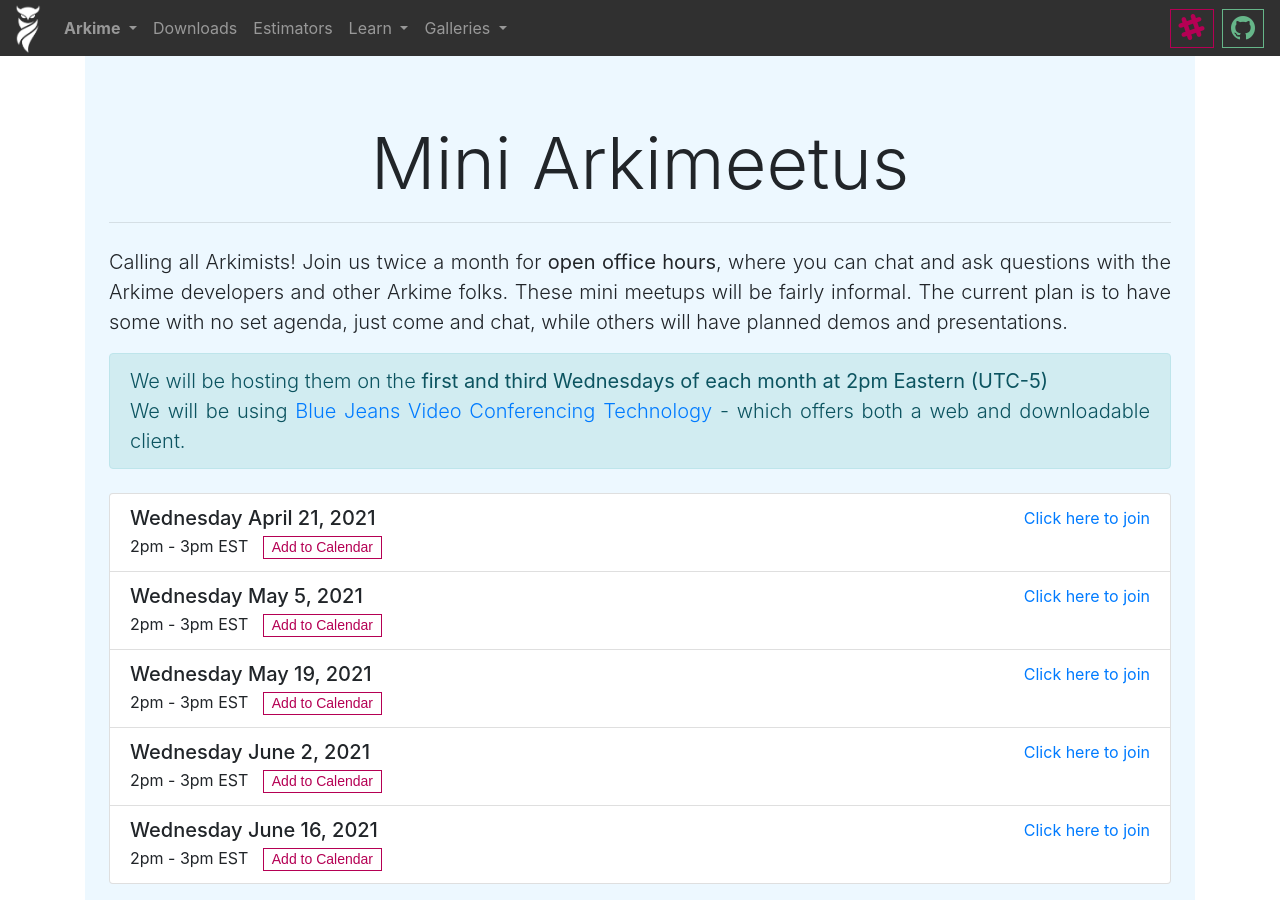
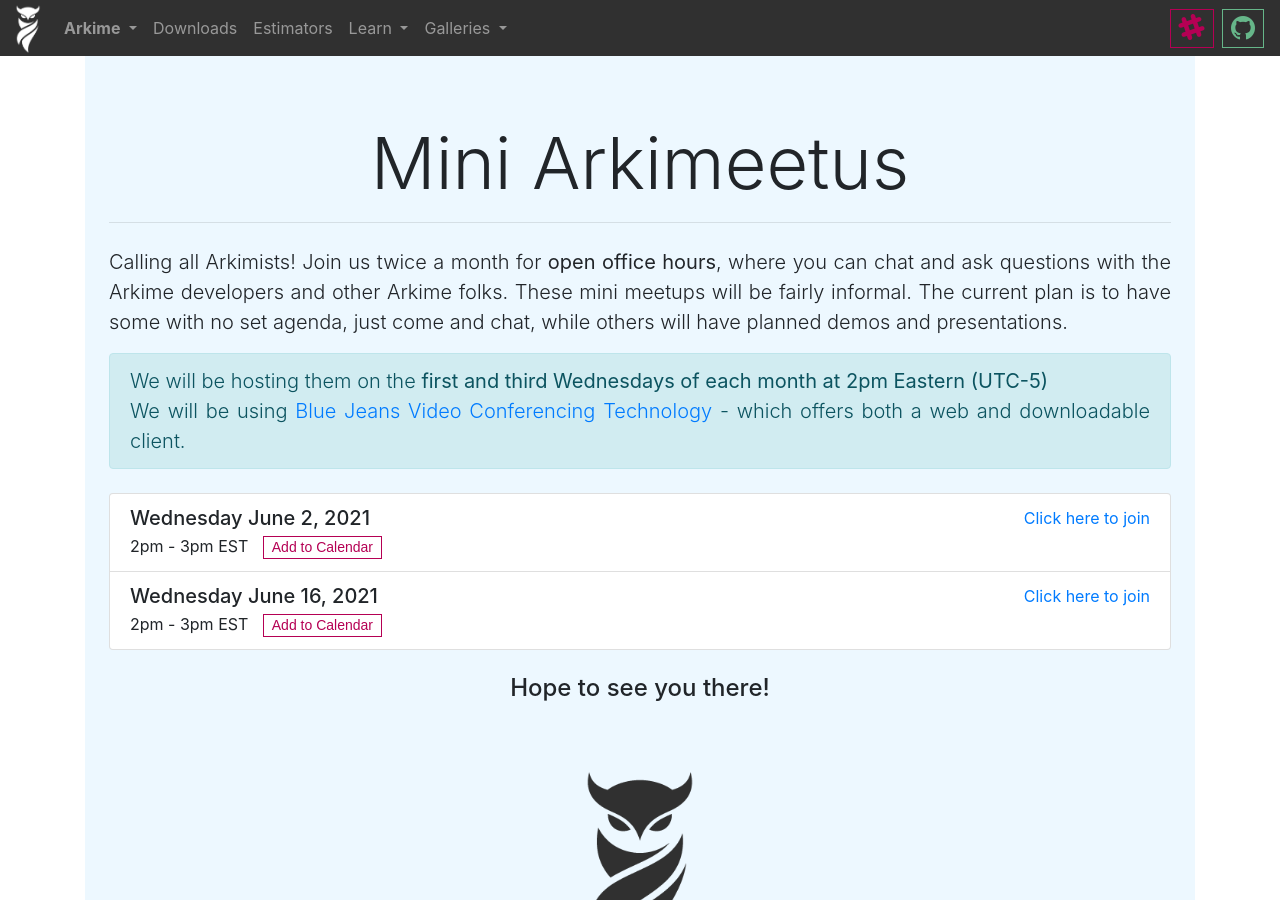
Before and after one commit to arkime/arkimeweb, a Jekyll site: the page built from mini-arkimeetus.html, in a window 1280 px wide and 900 px high. Built offline with Jekyll 4.4.1, drawn with Linux system fonts in a browser that asks for light colours.

Commit message:
add feedback survey and remove old office hours

```diff
--- a/mini-arkimeetus.html
+++ b/mini-arkimeetus.html
@@ -84,51 +84,6 @@
               <ul class="list-group">
                 <li class="list-group-item">
                   <div class="d-flex w-100 justify-content-between">
-                    <h5 class="mb-1">Wednesday April 21, 2021</h5>
-                    <a class="no-decoration" href="https://bluejeans.com/278053542">
-                      Click here to join
-                    </a>
-                  </div>
-                  2pm - 3pm EST
-                  <span title="Add to Calendar" class="add-to-calendar">
-                    <span class="start">04/21/2021 02:00 PM</span>
-                    <span class="timezone">America/New_York</span>
-                    <span class="title">Mini Arkimeetus</span>
-                    <span class="description">Arkime Office Hours - https://arkime.com/mini-arkimeetus</span>
-                  </span>
-                </li>
-                <li class="list-group-item">
-                  <div class="d-flex w-100 justify-content-between">
-                    <h5 class="mb-1">Wednesday May 5, 2021</h5>
-                    <a class="no-decoration" href="https://bluejeans.com/725254217">
-                      Click here to join
-                    </a>
-                  </div>
-                  2pm - 3pm EST
-                  <span title="Add to Calendar" class="add-to-calendar">
-                    <span class="start">05/05/2021 02:00 PM</span>
-                    <span class="timezone">America/New_York</span>
-                    <span class="title">Mini Arkimeetus</span>
-                    <span class="description">Arkime Office Hours - https://arkime.com/mini-arkimeetus</span>
-                  </span>
-                </li>
-                <li class="list-group-item">
-                  <div class="d-flex w-100 justify-content-between">
-                    <h5 class="mb-1">Wednesday May 19, 2021</h5>
-                    <a class="no-decoration" href="https://bluejeans.com/278053542">
-                      Click here to join
-                    </a>
-                  </div>
-                  2pm - 3pm EST
-                  <span title="Add to Calendar" class="add-to-calendar">
-                    <span class="start">05/19/2021 02:00 PM</span>
-                    <span class="timezone">America/New_York</span>
-                    <span class="title">Mini Arkimeetus</span>
-                    <span class="description">Arkime Office Hours - https://arkime.com/mini-arkimeetus</span>
-                  </span>
-                </li>
-                <li class="list-group-item">
-                  <div class="d-flex w-100 justify-content-between">
                     <h5 class="mb-1">Wednesday June 2, 2021</h5>
                     <a class="no-decoration" href="https://bluejeans.com/725254217">
                       Click here to join
```
Also changed, not shown: index.html (+40 -3 lines).
